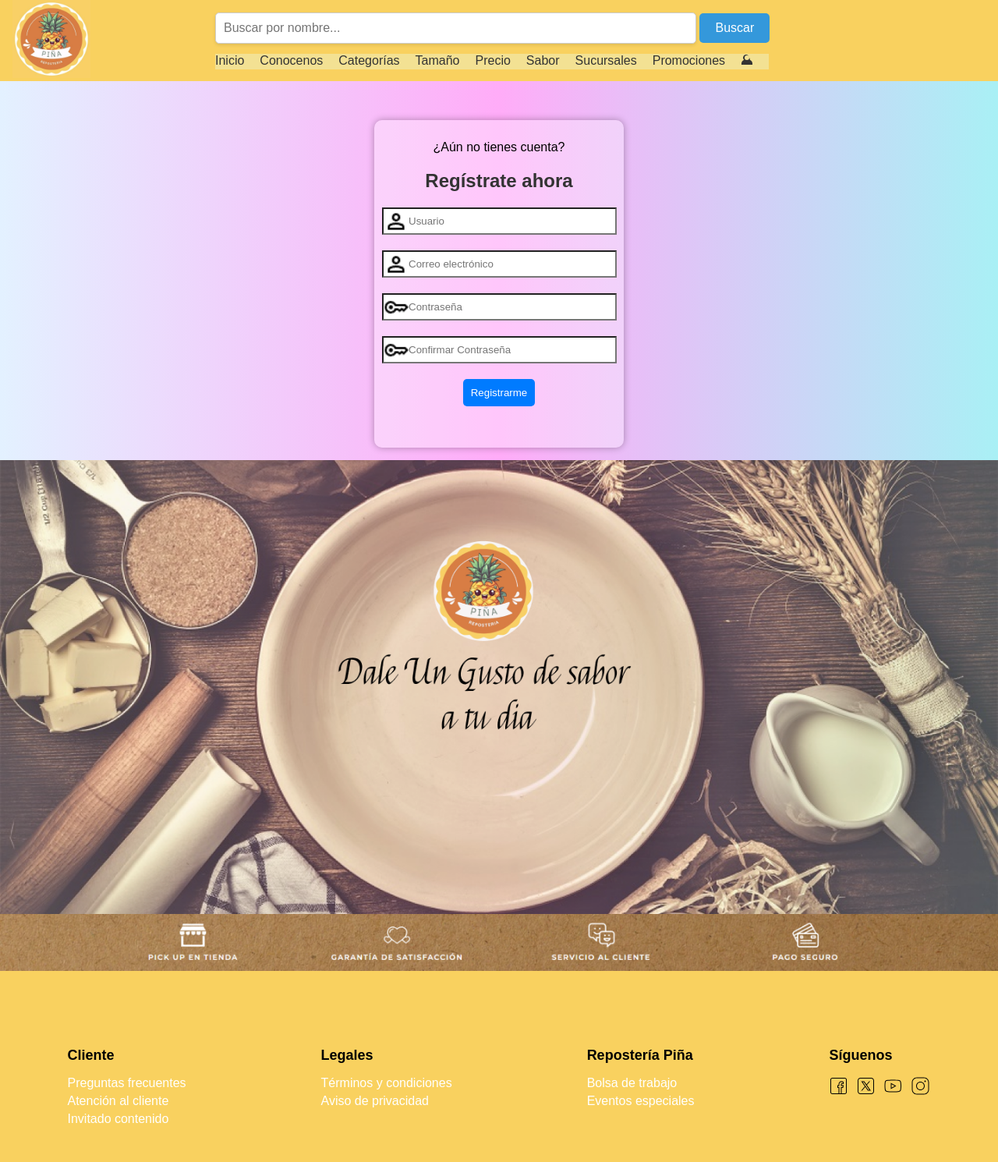
After one commit to RobertoLopezAguilera/ResoteriaPi-a, a PHP site: page /registro.php in a window 1280 px wide. The commit adds this page. Shown: the whole page at 78% size. Run offline with PHP 8.4, Linux system fonts and the light colour scheme; the visitor is signed in with stand-in values (Sample User, id 1).

Commit message:
Mas modificaciones

```diff
--- /dev/null
+++ b/registro.php
@@ -0,0 +1,73 @@
+<?php
+// Iniciar sesión
+session_start();
+
+// Verificar si hay una sesión iniciada
+if (!isset($_SESSION['usuario'])) {
+    // Si no hay una sesión iniciada, redirigir al usuario a la página de inicio de sesión
+    header("Location: login.php");
+    exit();
+}
+
+// Mensaje de advertencia si es necesario iniciar sesión
+$mensaje = '';
+if (isset($_GET['mensaje']) && $_GET['mensaje'] === 'inicio_sesion') {
+    $mensaje = '<p style="color: red;">Debes iniciar sesión primero para acceder a esta página.</p>';
+}
+?>
+
+<?php include('header.php'); ?>
+<!DOCTYPE html>
+<html lang="es">
+<head>
+    <meta charset="UTF-8">
+    <meta name="viewport" content="width=device-width, initial-scale=1.0">
+    <title>Registro de Usuarios</title>
+    <link rel="stylesheet" href="css/estilo.css">
+    <style>
+        .div-Login {
+            display: flex;
+            flex-wrap: wrap;
+            justify-content: center;
+            align-items: baseline;
+            align-content: flex-start;
+        }
+    </style>
+</head>
+<body>
+<div class="div-Login">
+    <div class="login-container">
+        <?php
+        // Verificar si se debe mostrar el mensaje
+        if (isset($_GET['mensaje']) && $_GET['mensaje'] === 'inicio_sesion') {
+            echo '<p style="color: red;">Debes iniciar sesión primero para acceder a esta página.</p>';
+        }
+        ?>
+        <p>¿Aún no tienes cuenta?</p>
+        <h2>Regístrate ahora</h2>
+        <form class="login-form" action="procesar-registro.php" method="POST">
+            <div class="form-group">
+                <input type="text" id="usuario" name="usuario" required size="30px" placeholder="Usuario" required pattern="[a-zA-Z0-9_]+" minlength="10" class="input-user">
+            </div>
+            <div class="form-group">
+                <input type="email" id="correo" name="correo" required size="30px" placeholder="Correo electrónico" class="input-user">
+            </div>
+            <div class="form-group">
+                <input type="password" id="contrasena" name="contrasena" required size="30px" placeholder="Contraseña" class="input-password">
+            </div>
+            <div class="form-group">
+                <input type="password" id="confirmar_contrasena" name="confirmar_contrasena" required size="30px" placeholder="Confirmar Contraseña" class="input-password">
+            </div>
+            <div class="form-group">
+                <button type="submit" class="login-button">Registrarme</button>
+            </div>
+        </form>
+    </div>
+</div>
+
+
+<img src="img/Group 3.png" class="img-Slogan">
+<img src="img/image 26.png" class="img-Slogan">
+</body>
+</html>
+<?php include('footer.php');?>
```
Also changed, not shown: cerrar-sesion.php (added, +10 -0 lines), login.php (+11 -0 lines), procesar-login.php (added, +63 -0 lines), procesar-registro.php (added, +48 -0 lines).
